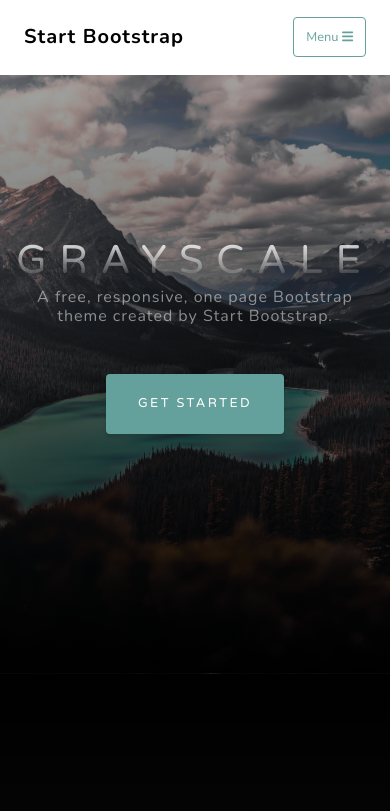
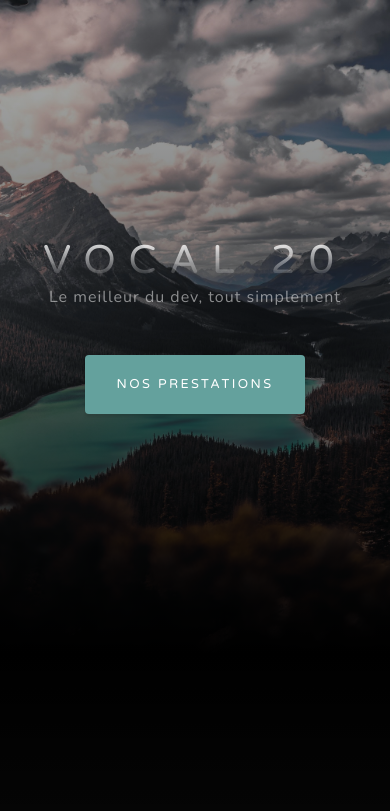
Before and after one commit to r-estrocio/vocal20, a plain HTML site: page index.html in a window 390 px wide. Shown: the top 811 px of the page. Drawn offline with nearby package versions, Linux system fonts and the light colour scheme.

Commit message:
Update index.html

```diff
--- a/index.html
+++ b/index.html
@@ -8,7 +8,7 @@
     />
     <meta name="description" content="" />
     <meta name="author" content="" />
-    <title>Grayscale - Start Bootstrap Theme</title>
+    <title>Vocal 20</title>
     <link rel="icon" type="image/x-icon" href="assets/favicon.ico" />
     <!-- Font Awesome icons (free version)-->
     <script
@@ -28,37 +28,7 @@
     <link href="css/styles.css" rel="stylesheet" />
   </head>
   <body id="page-top">
-    <!-- Navigation-->
-    <nav class="navbar navbar-expand-lg navbar-light fixed-top" id="mainNav">
-      <div class="container px-4 px-lg-5">
-        <a class="navbar-brand" href="#page-top">Start Bootstrap</a>
-        <button
-          class="navbar-toggler navbar-toggler-right"
-          type="button"
-          data-bs-toggle="collapse"
-          data-bs-target="#navbarResponsive"
-          aria-controls="navbarResponsive"
-          aria-expanded="false"
-          aria-label="Toggle navigation"
-        >
-          Menu
-          <i class="fas fa-bars"></i>
-        </button>
-        <div class="collapse navbar-collapse" id="navbarResponsive">
-          <ul class="navbar-nav ms-auto">
-            <li class="nav-item">
-              <a class="nav-link" href="#about">About</a>
-            </li>
-            <li class="nav-item">
-              <a class="nav-link" href="#projects">Projects</a>
-            </li>
-            <li class="nav-item">
-              <a class="nav-link" href="#signup">Contact</a>
-            </li>
-          </ul>
-        </div>
-      </div>
-    </nav>
+
     <!-- Masthead-->
     <header class="masthead">
       <div
@@ -66,12 +36,10 @@
       >
         <div class="d-flex justify-content-center">
           <div class="text-center">
-            <h1 class="mx-auto my-0 text-uppercase">Grayscale</h1>
-            <h2 class="text-white-50 mx-auto mt-2 mb-5">
-              A free, responsive, one page Bootstrap theme created by Start
-              Bootstrap.
+            <h1 class="mx-auto my-0 text-uppercase">Vocal 20</h1>
+            <h2 class="text-white-50 mx-auto mt-2 mb-5">Le meilleur du dev, tout simplement
             </h2>
-            <a class="btn btn-primary" href="#about">Get Started</a>
+            <a class="btn btn-primary" href="#about">Nos prestations</a>
           </div>
         </div>
       </div>
```
